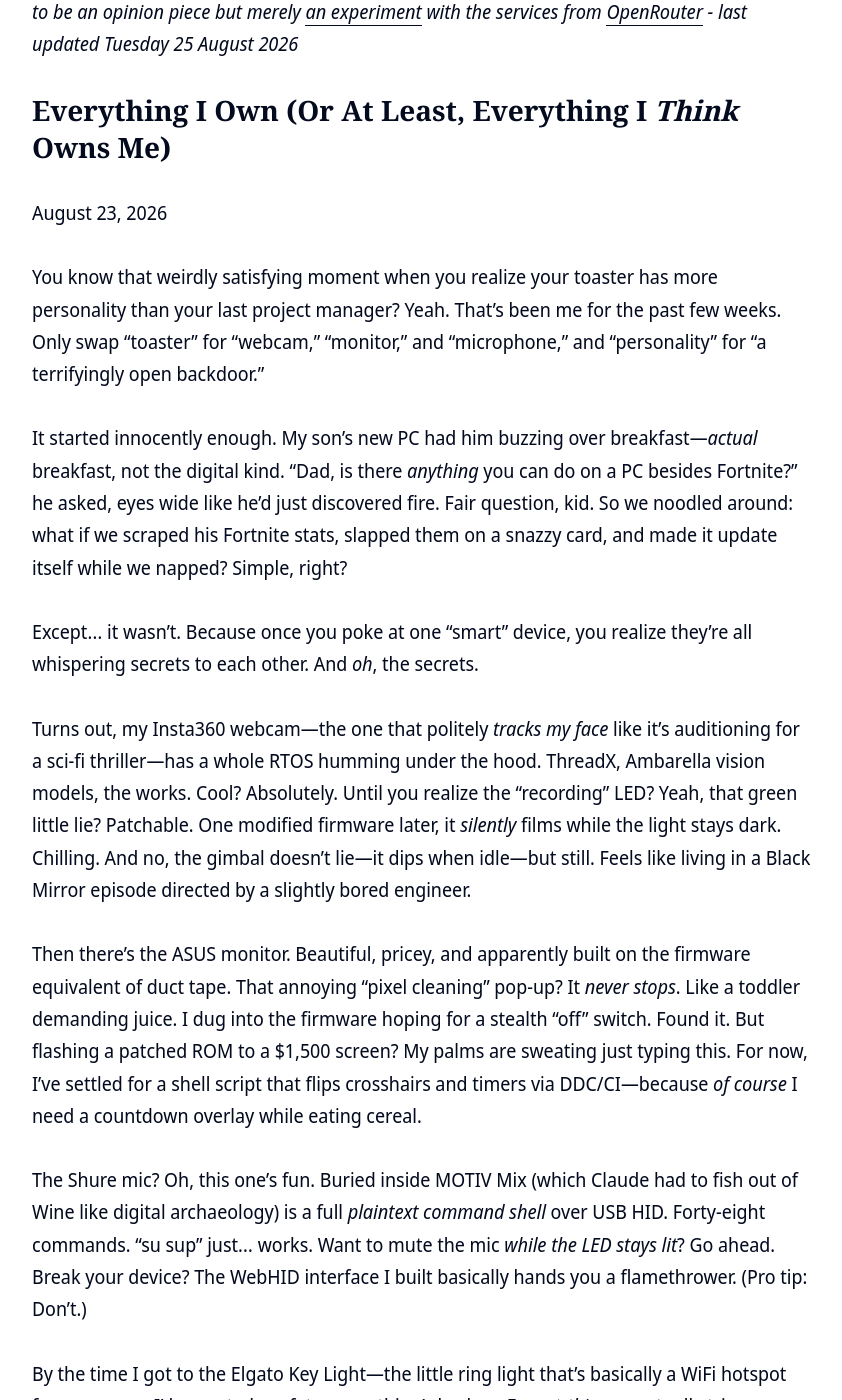
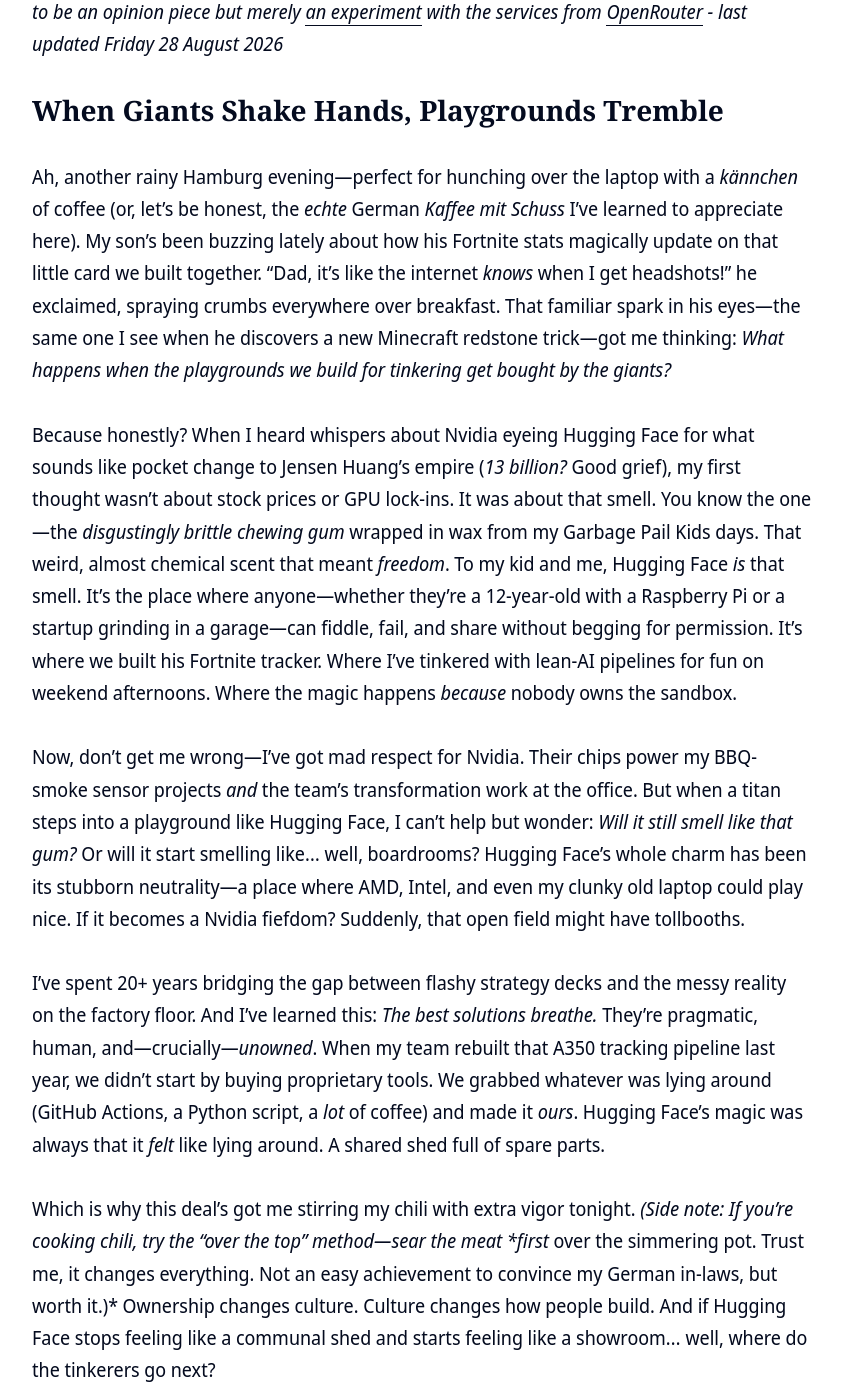
Before and after one commit to clintjb/clintjb.github.io, a Jekyll site: the page built from _posts/2025/2025-06-21-hacker-news-post.md, in a window 1280 px wide and 1400 px high, scrolled down 1041 px. Shown: the whole window, without its empty margins (218-1060 px from the left). Built offline with Jekyll 4.4.1, drawn with Linux system fonts in a browser that asks for light colours; nearby versions of some CDN libraries; some of the changed text lies outside the part shown.

Commit message:
Updated Weekly Post

```diff
--- a/_posts/2025/2025-06-21-hacker-news-post.md
+++ b/_posts/2025/2025-06-21-hacker-news-post.md
@@ -11,34 +11,22 @@ image: '/images/posts/2025/weekly.jpg'
 ---
 ![](/images/posts/2025/weekly.jpg)
 
-_⚠️ **THIS POST IS GENERATED WITH LLMs**: This post is newly generated a few times a week based on trending articles from hacker news. It takes the tone of my writing style, takes the topic from Hacker News - throws in some LLM magic and generates this post. Please be aware I don't read what gets generated here - it means I may agree, I may not - its a crap shoot - its not meant to be an opinion piece but merely [an experiment](https://github.com/clintjb/Weekly-Post) with the services from [OpenRouter](https://openrouter.ai) - last updated Tuesday 25 August 2026_
+_⚠️ **THIS POST IS GENERATED WITH LLMs**: This post is newly generated a few times a week based on trending articles from hacker news. It takes the tone of my writing style, takes the topic from Hacker News - throws in some LLM magic and generates this post. Please be aware I don't read what gets generated here - it means I may agree, I may not - its a crap shoot - its not meant to be an opinion piece but merely [an experiment](https://github.com/clintjb/Weekly-Post) with the services from [OpenRouter](https://openrouter.ai) - last updated Friday 28 August 2026_
 
-## Everything I Own (Or At Least, Everything I *Think* Owns Me)
+## When Giants Shake Hands, Playgrounds Tremble
 
-August 23, 2026
+Ah, another rainy Hamburg evening—perfect for hunching over the laptop with a *kännchen* of coffee (or, let’s be honest, the *echte* German *Kaffee mit Schuss* I’ve learned to appreciate here). My son’s been buzzing lately about how his Fortnite stats magically update on that little card we built together. "Dad, it’s like the internet *knows* when I get headshots!" he exclaimed, spraying crumbs everywhere over breakfast. That familiar spark in his eyes—the same one I see when he discovers a new Minecraft redstone trick—got me thinking: *What happens when the playgrounds we build for tinkering get bought by the giants?*
 
-You know that weirdly satisfying moment when you realize your toaster has more personality than your last project manager? Yeah. That’s been me for the past few weeks. Only swap "toaster" for "webcam," "monitor," and "microphone," and "personality" for "a terrifyingly open backdoor."
+Because honestly? When I heard whispers about Nvidia eyeing Hugging Face for what sounds like pocket change to Jensen Huang’s empire (*13 billion?* Good grief), my first thought wasn’t about stock prices or GPU lock-ins. It was about that smell. You know the one—the *disgustingly brittle chewing gum* wrapped in wax from my Garbage Pail Kids days. That weird, almost chemical scent that meant *freedom*. To my kid and me, Hugging Face *is* that smell. It’s the place where anyone—whether they’re a 12-year-old with a Raspberry Pi or a startup grinding in a garage—can fiddle, fail, and share without begging for permission. It’s where we built his Fortnite tracker. Where I’ve tinkered with lean-AI pipelines for fun on weekend afternoons. Where the magic happens *because* nobody owns the sandbox.
 
-It started innocently enough. My son’s new PC had him buzzing over breakfast—*actual* breakfast, not the digital kind. "Dad, is there *anything* you can do on a PC besides Fortnite?" he asked, eyes wide like he’d just discovered fire. Fair question, kid. So we noodled around: what if we scraped his Fortnite stats, slapped them on a snazzy card, and made it update itself while we napped? Simple, right?
+Now, don’t get me wrong—I’ve got mad respect for Nvidia. Their chips power my BBQ-smoke sensor projects *and* the team’s transformation work at the office. But when a titan steps into a playground like Hugging Face, I can’t help but wonder: *Will it still smell like that gum?* Or will it start smelling like… well, boardrooms? Hugging Face’s whole charm has been its stubborn neutrality—a place where AMD, Intel, and even my clunky old laptop could play nice. If it becomes a Nvidia fiefdom? Suddenly, that open field might have tollbooths.
 
-Except… it wasn’t. Because once you poke at one "smart" device, you realize they’re all whispering secrets to each other. And *oh*, the secrets.
+I’ve spent 20+ years bridging the gap between flashy strategy decks and the messy reality on the factory floor. And I’ve learned this: *The best solutions breathe.* They’re pragmatic, human, and—crucially—*unowned*. When my team rebuilt that A350 tracking pipeline last year, we didn’t start by buying proprietary tools. We grabbed whatever was lying around (GitHub Actions, a Python script, a *lot* of coffee) and made it *ours*. Hugging Face’s magic was always that it *felt* like lying around. A shared shed full of spare parts.
 
-Turns out, my Insta360 webcam—the one that politely *tracks my face* like it’s auditioning for a sci-fi thriller—has a whole RTOS humming under the hood. ThreadX, Ambarella vision models, the works. Cool? Absolutely. Until you realize the "recording" LED? Yeah, that green little lie? Patchable. One modified firmware later, it *silently* films while the light stays dark. Chilling. And no, the gimbal doesn’t lie—it dips when idle—but still. Feels like living in a Black Mirror episode directed by a slightly bored engineer.
+Which is why this deal’s got me stirring my chili with extra vigor tonight. *(Side note: If you’re cooking chili, try the “over the top” method—sear the meat *first* over the simmering pot. Trust me, it changes everything. Not an easy achievement to convince my German in-laws, but worth it.)* Ownership changes culture. Culture changes how people build. And if Hugging Face stops feeling like a communal shed and starts feeling like a showroom… well, where do the tinkerers go next?
 
-Then there’s the ASUS monitor. Beautiful, pricey, and apparently built on the firmware equivalent of duct tape. That annoying "pixel cleaning" pop-up? It *never stops*. Like a toddler demanding juice. I dug into the firmware hoping for a stealth "off" switch. Found it. But flashing a patched ROM to a $1,500 screen? My palms are sweating just typing this. For now, I’ve settled for a shell script that flips crosshairs and timers via DDC/CI—because *of course* I need a countdown overlay while eating cereal.
+Funny how my son’s weekend project ties into all this. He didn’t care about valuation multiples when we set up that API call—he cared that his *stats felt alive*. That’s the heartbeat of open ecosystems. Lose that, and you’ve got a museum, not a playground.
 
-The Shure mic? Oh, this one’s fun. Buried inside MOTIV Mix (which Claude had to fish out of Wine like digital archaeology) is a full *plaintext command shell* over USB HID. Forty-eight commands. "su sup" just… works. Want to mute the mic *while the LED stays lit*? Go ahead. Break your device? The WebHID interface I built basically hands you a flamethrower. (Pro tip: Don’t.)
+Anyway—back to monitoring his Fortnite kills while this chili simmers. If Nvidia closes this deal, I hope they remember: giants aren’t built by swallowing playgrounds. They’re built by kids who grew up *playing* in them. Now if you’ll excuse me, my laptop’s steaming up from the kitchen humidity, and I’ve got a date with a quiet whisky. Some traditions—like reflecting on what *really* powers innovation—should never get acquired.
 
-By the time I got to the Elgato Key Light—the little ring light that’s basically a WiFi hotspot for your ego—I’d accepted my fate: everything’s broken. Except *this* one actually tries. Ed25519 signatures! SHA-512 hashes! But here’s the kicker: it only checks the firmware *during updates*. Once it’s running? You’re in. Memory writes for *anyone* on the network. Because nothing says "professional lighting" like strangers tweaking your brightness mid-Zoom.
-
-Look, I get it. Peripherals are tiny, cheap computers glued to bigger computers. Why bother securing them? But here’s what keeps me up: these aren’t just *accessories*. They’re the quiet gatekeepers of my digital life. The mic hears my meetings. The webcam sees my home. The monitor *is* my window to work. And they’re all running on "hope it’s okay" security.
-
-So yeah—I patched the LED. I scripted the monitor. I even built a web shell for the mic (don’t judge). Not because I’m some hacker. But because it turns out "owning" your gadgets means *actually* owning them. Not trusting the box. Not assuming the light tells the truth.
-
-Funny thing? My son’s Fortnite card *did* work. GitHub Actions, Python script, all running while we grilled burgers. He stared at his stats scrolling on the screen, grinning. "So this is what PCs *really* do?" he asked.
-
-I handed him a spatula. "Nah, mate. This is what *we* do."
-
-Turns out, the best tech isn’t in the gadgets. It’s in the questions we ask them. And maybe—just maybe—the quiet satisfaction of flipping a switch *nobody* meant for you to find.
-
-(Now if you’ll excuse me, I’ve got a $900 monitor waiting to be bricked. Cheers.) 🥃
+*P.S. If you’ve got a kid (or inner kid) tinkering with APIs, drop me a line. Let’s keep the shed doors open. 🌮*
```
Also changed, not shown: images/posts/2025/weekly.jpg.
